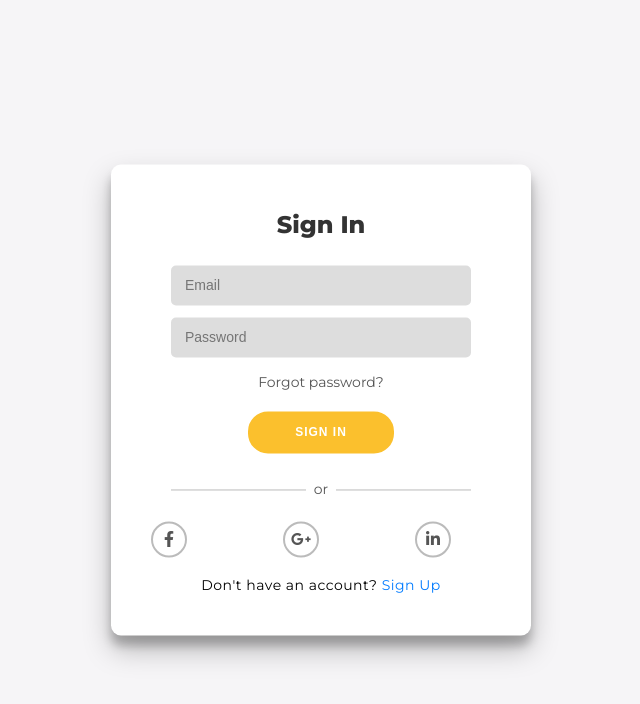
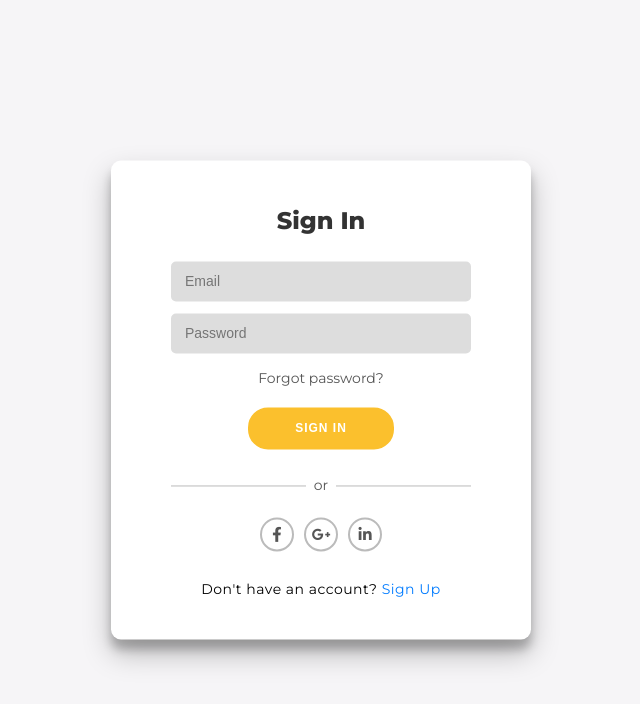
Before and after one commit to Difarnox/apptaskmanajer, a Flask app: page / in a window 1280 px wide. Shown: the top 704 px of the page, without its empty margins (319-959 px from the left). Run offline with Flask 3, Linux system fonts and the light colour scheme; some libraries are stand-ins or nearby versions.

Commit message:
Update signin.css

```diff
--- a/static/css/signin.css
+++ b/static/css/signin.css
@@ -115,10 +115,10 @@ input {
 .social-container {
     margin: 8px 0;
     display: flex;
-    justify-content: space-between;
-    gap: 8px; /* Kurangi jarak antar ikon */
-    width: 100%;
-    max-width: 300px;
+    justify-content: center;
+    gap: 10px;
+    margin-top: 5px;  /* Kurangi jarak ke atas */
+    margin-bottom: 20px; /* Tambahkan jarak ke bawah */
 }
 
 .social-container a {
@@ -132,7 +132,9 @@ input {
     background-color: #fff;
     color: #555;
     transition: background-color 0.3s ease, transform 0.2s ease;
-    font-size: 16px; /* Kurangi ukuran font ikon */
+    height: 34px; /* Kurangi ukuran ikon */
+    width: 34px;
+    font-size: 15px; /* Sedikit lebih kecil */
 }
 
 .social-container a:hover {
```
